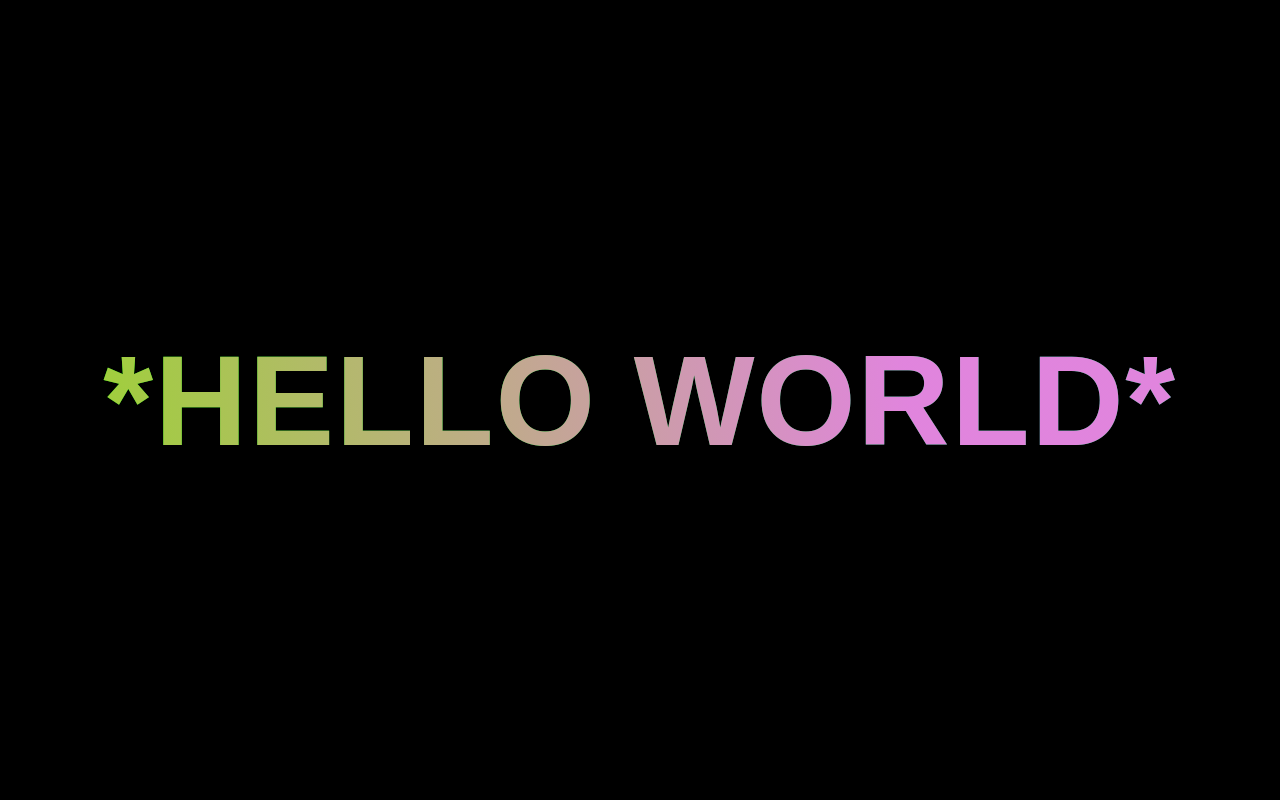
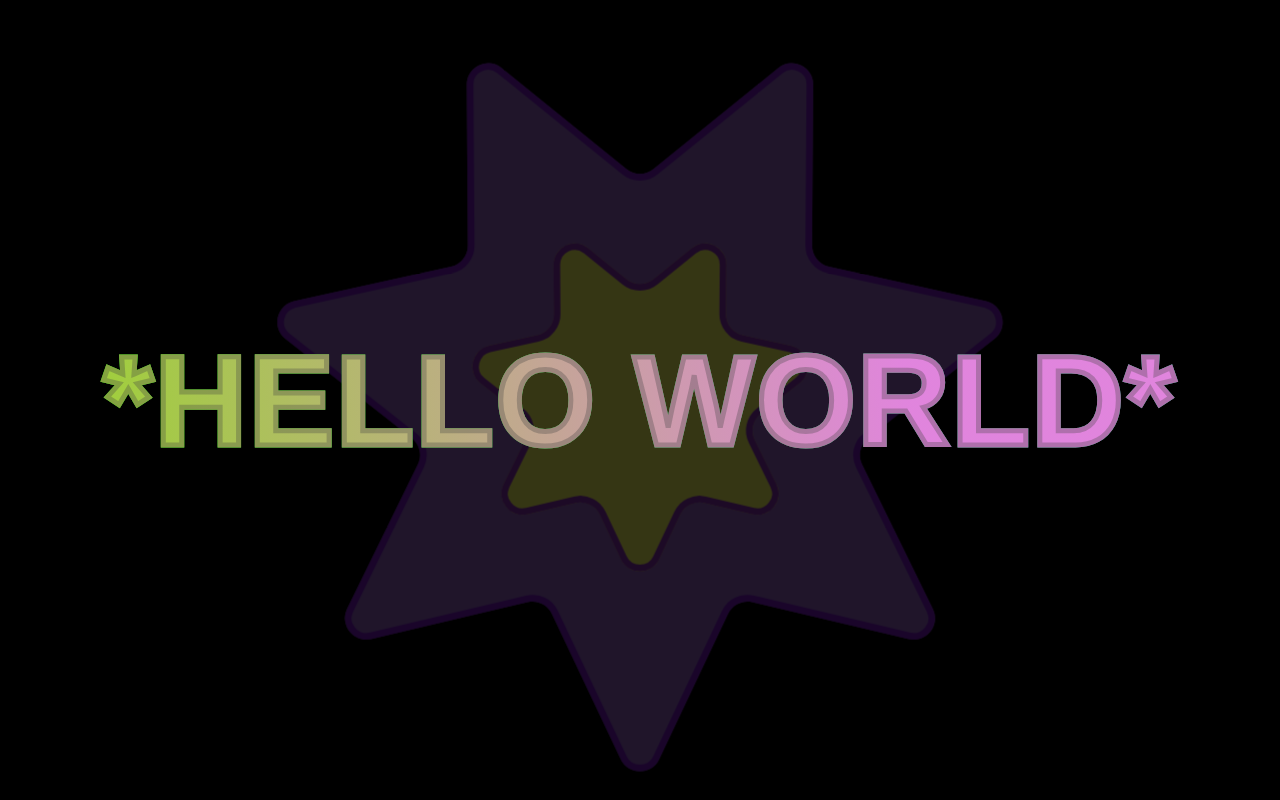
Before and after one commit to chrisguest75/d3_examples, a plain HTML site: page 03_plasma/text.html in a window 1280 px wide. Drawn offline with nearby package versions, Linux system fonts and the light colour scheme.

Commit message:
Add an svg animating background

```diff
--- a/03_plasma/text.html
+++ b/03_plasma/text.html
@@ -24,12 +24,24 @@
             top: 0;
             left: 0;
         }
+        .overlay {
+            display:flex;
+            justify-content: center;
+            align-items: center;
+            width: 100%;
+            height: 100%;
+            z-index: 100;
+            position: absolute;
+            top: 0;
+            left: 0;
+        }
         .row {
             z-index: -100;
             width: 100%;
             position: absolute;
         }
         .title {
+            -webkit-text-stroke: 5px #44444450;
             font-family: 'Nunito', sans-serif;
             font-size: 10vw;
             font-weight: 900;
@@ -50,6 +62,30 @@
         h1 span:hover {
             -webkit-text-fill-color: aquamarine;
         }
+
+        #outside_star {
+            animation:
+                antirotatestar 10s linear infinite 0s;
+            transform-origin: center;
+        }
+
+        #inside_star {
+            animation:
+                rotatestar 10s linear infinite 0s;
+            transform-origin: center;
+        }
+
+        @keyframes rotatestar {
+            0% { transform: rotate(0turn); }
+            100% { transform: rotate(1turn); }
+        }
+        @keyframes antirotatestar {
+            0% { transform: rotate(1turn); }
+            100% { transform: rotate(0turn); }
+        }
+
+
+
     </style>
     <script src="https://d3js.org/d3.v6.min.js"></script>
     <script>
@@ -78,14 +114,24 @@
  </head>
  <body onload="javascript:create();">
 
-    <!--  -->
-    <div class="underlay">
+    <div class="underlay" style="opacity:0.25;">
+        <svg width="600" height="600" viewBox="0 0 600 600" fill="none" xmlns="http://www.w3.org/2000/svg">
+            <g id="outside_star">
+            <path d="M285.537 30.575C291.313 18.3641 308.687 18.3641 314.463 30.575L366.056 139.641C369.284 146.464 376.841 150.103 384.188 148.373L501.627 120.708C514.776 117.611 525.608 131.195 519.663 143.324L466.559 251.663C463.237 258.44 465.104 266.618 471.038 271.283L565.888 345.852C576.508 354.201 572.642 371.139 559.452 374.053L441.64 400.084C434.269 401.712 429.04 408.27 429.092 415.818L429.93 536.468C430.024 549.976 414.37 557.514 403.868 549.019L310.062 473.14C304.194 468.392 295.806 468.392 289.938 473.14L196.132 549.019C185.63 557.514 169.976 549.976 170.07 536.468L170.908 415.818C170.96 408.27 165.731 401.712 158.36 400.084L40.5484 374.053C27.3584 371.139 23.4923 354.201 34.1117 345.852L128.962 271.283C134.896 266.618 136.763 258.44 133.441 251.663L80.3373 143.324C74.3919 131.195 85.2245 117.611 98.3728 120.708L215.812 148.373C223.159 150.103 230.716 146.464 233.944 139.641L285.537 30.575Z" fill="#8055AA"/>
+            <path d="M312.203 31.644L363.797 140.71C367.529 148.599 376.267 152.807 384.762 150.806L502.2 123.142C513.294 120.528 522.434 131.99 517.418 142.224L464.315 250.562C460.473 258.399 462.632 267.854 469.493 273.248L564.343 347.817C573.303 354.862 570.041 369.153 558.912 371.612L441.1 397.642C432.578 399.525 426.532 407.108 426.592 415.835L427.43 536.485C427.509 547.883 414.302 554.243 405.44 547.075L311.635 471.196C304.849 465.707 295.151 465.707 288.365 471.196L194.56 547.075C185.698 554.243 172.491 547.883 172.57 536.485L173.408 415.835C173.468 407.108 167.422 399.525 158.9 397.642L41.0878 371.612C29.9587 369.153 26.6967 354.862 35.6568 347.817L130.507 273.248C137.368 267.854 139.527 258.399 135.685 250.562L82.5821 142.224C77.5657 131.99 86.7057 120.528 97.7996 123.142L215.238 150.806C223.733 152.807 232.471 148.599 236.203 140.71L287.797 31.644C292.67 21.3411 307.33 21.3411 312.203 31.644Z" stroke="#6309A9" stroke-opacity="0.83" stroke-width="5"/>
+            </g>
+            <g id="inside_star">
+            <path d="M285.537 180.575C291.313 168.364 308.687 168.364 314.463 180.575L330.261 213.971C333.489 220.794 341.046 224.433 348.393 222.703L384.352 214.232C397.501 211.135 408.333 224.718 402.388 236.848L386.128 270.021C382.806 276.798 384.672 284.976 390.606 289.641L419.649 312.474C430.269 320.822 426.402 337.761 413.212 340.675L377.139 348.646C369.768 350.274 364.539 356.832 364.591 364.38L364.848 401.323C364.941 414.831 349.288 422.369 338.786 413.874L310.062 390.64C304.194 385.892 295.806 385.892 289.938 390.64L261.214 413.874C250.712 422.369 235.059 414.831 235.152 401.323L235.409 364.38C235.461 356.832 230.232 350.274 222.861 348.646L186.788 340.675C173.598 337.761 169.731 320.822 180.351 312.474L209.394 289.641C215.328 284.976 217.194 276.798 213.872 270.021L197.612 236.848C191.667 224.718 202.499 211.135 215.648 214.232L251.607 222.703C258.954 224.433 266.511 220.794 269.739 213.971L285.537 180.575Z" fill="#D5D853"/>
+            <path d="M312.203 181.644L328.001 215.04C331.733 222.929 340.471 227.137 348.966 225.136L384.926 216.665C396.02 214.052 405.16 225.513 400.143 235.747L383.883 268.92C380.042 276.757 382.2 286.212 389.061 291.606L418.104 314.439C427.064 321.483 423.802 335.775 412.673 338.234L376.599 346.205C368.077 348.087 362.03 355.67 362.091 364.397L362.348 401.34C362.427 412.737 349.219 419.098 340.358 411.93L311.635 388.696C304.849 383.207 295.151 383.207 288.365 388.696L259.642 411.93C250.781 419.098 237.573 412.737 237.652 401.34L237.909 364.397C237.97 355.67 231.923 348.087 223.401 346.205L187.327 338.234C176.198 335.775 172.936 321.483 181.896 314.439L210.939 291.606C217.8 286.212 219.958 276.757 216.117 268.92L199.857 235.747C194.84 225.513 203.98 214.052 215.074 216.665L251.034 225.136C259.529 227.137 268.267 222.929 271.999 215.04L287.797 181.644C292.67 171.341 307.33 171.341 312.203 181.644Z" stroke="#6309A9" stroke-opacity="0.83" stroke-width="5"/>
+            </g>
+        </svg>
+    </div>
+
+    <div class="overlay">
         <div class="row" >
             <div><h1 id="plasma" class="title" ><span>*</span><span>H</span><span>E</span><span>L</span><span>L</span><span>O</span><span>&nbsp;</span><span>W</span><span>O</span><span>R</span><span>L</span><span>D</span><span>*</span></h1></div>
         </div>
     </div>
 
-
-
  </body>
  </html>
```
Also changed, not shown: 03_plasma/star.svg (added).
